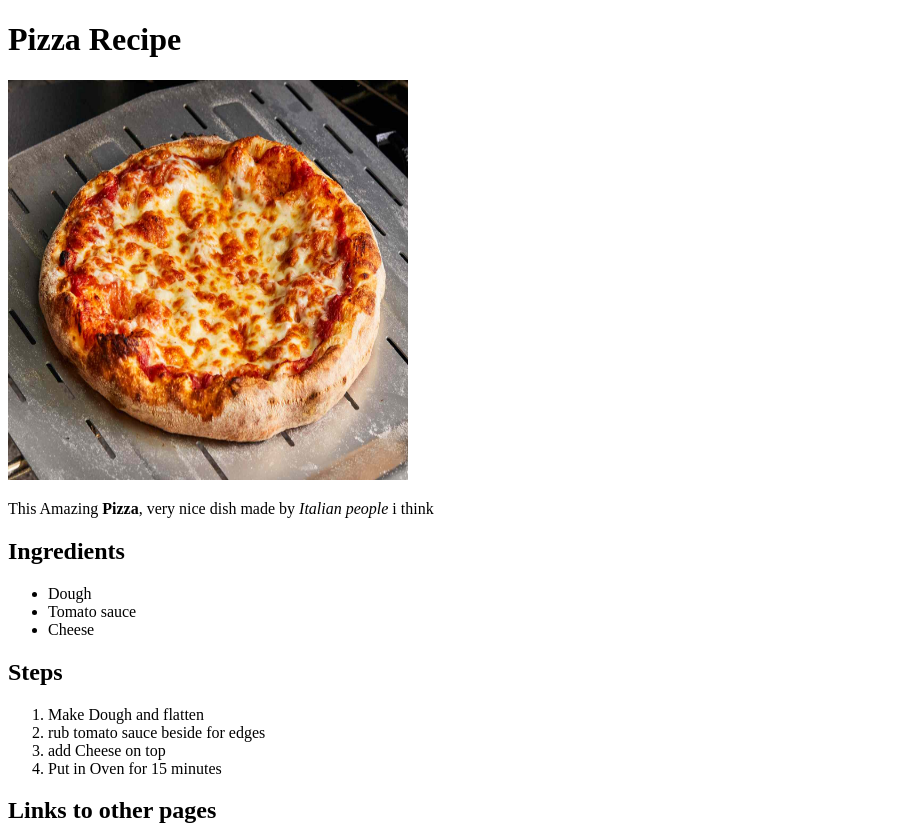
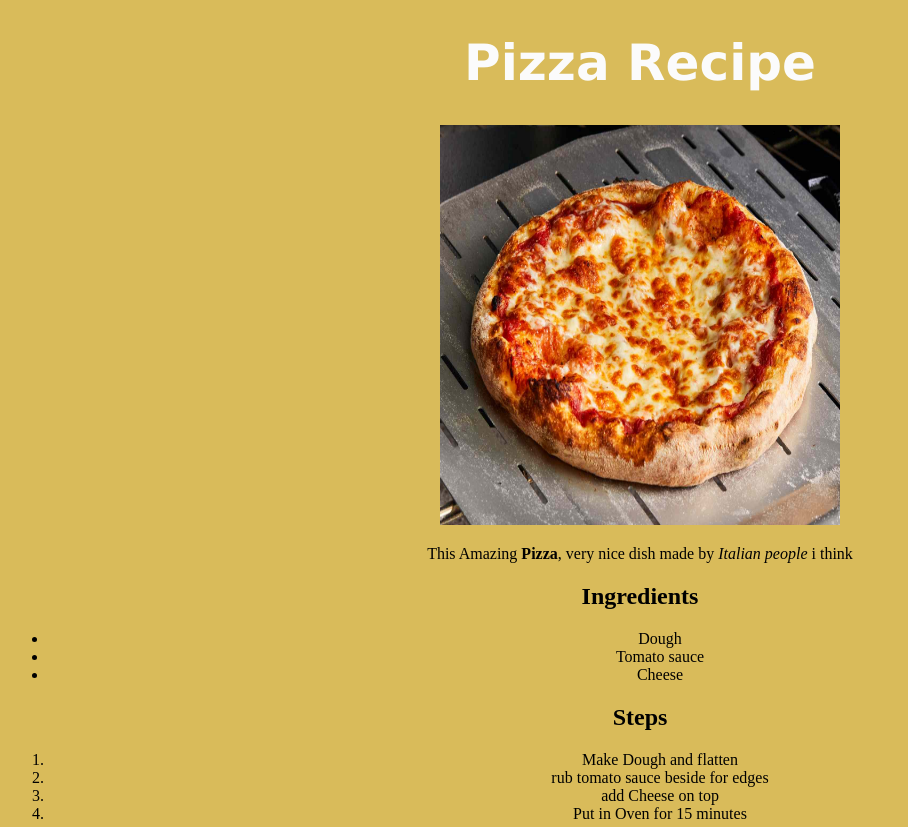
Before and after one commit to Datsteelfn2/odin-recipes, a plain HTML site: page recipes/pizza.html in a window 1280 px wide. Shown: the top 827 px of the page, without its empty margins (0-908 px from the left). Drawn offline with Linux system fonts and the light colour scheme.

Commit message:
added basic css styling

```diff
--- a/recipes/pizza.html
+++ b/recipes/pizza.html
@@ -4,9 +4,10 @@
     <meta charset="UTF-8">
     <meta name="viewport" content="width=device-width, initial-scale=1.0">
     <title>Document</title>
+    <link rel="Stylesheet" href="../styles.css">
 </head>
 <body>
-    <h1>Pizza Recipe</h1>
+    <h1 id="Top-heading">Pizza Recipe</h1>
     <img src="../images/pizza.jpg" alt="pizza" height="400" width="400">
     <p>This Amazing <strong>Pizza</strong>, very nice dish made by <em>Italian people</em> i think</p>
     <h2>Ingredients</h2>
--- /dev/null
+++ b/styles.css
@@ -0,0 +1,10 @@
+body{
+    text-align: center;
+    background-color: rgb(217, 187, 90);
+}
+#Top-heading{
+    font-family: Verdana,"Times New Roman",sans-serif;
+    font-size:50px;
+    color:rgb(251, 251, 251);
+    font-weight: 800px;
+}
```
Also changed, not shown: index.html (+2 -1 lines), recipes/burger.html (+2 -1 lines), recipes/shawarma.html (+2 -2 lines).
